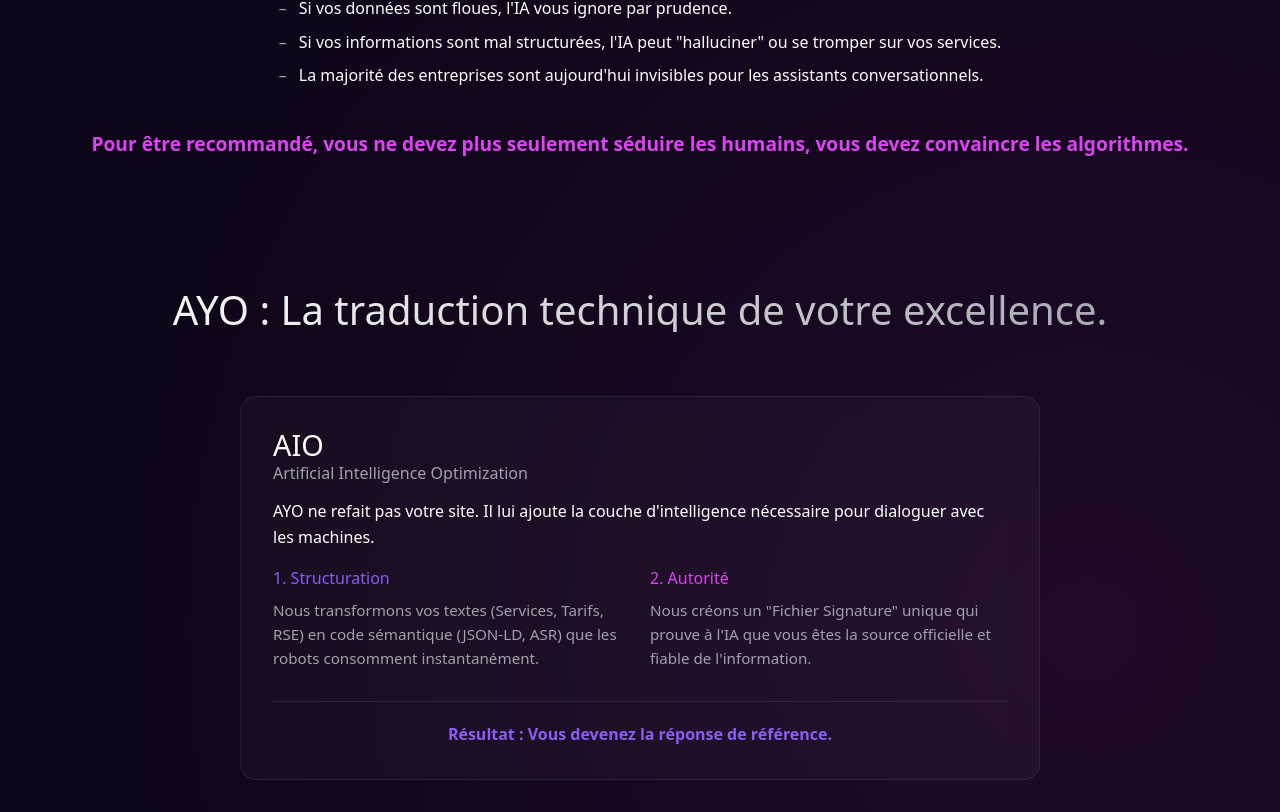
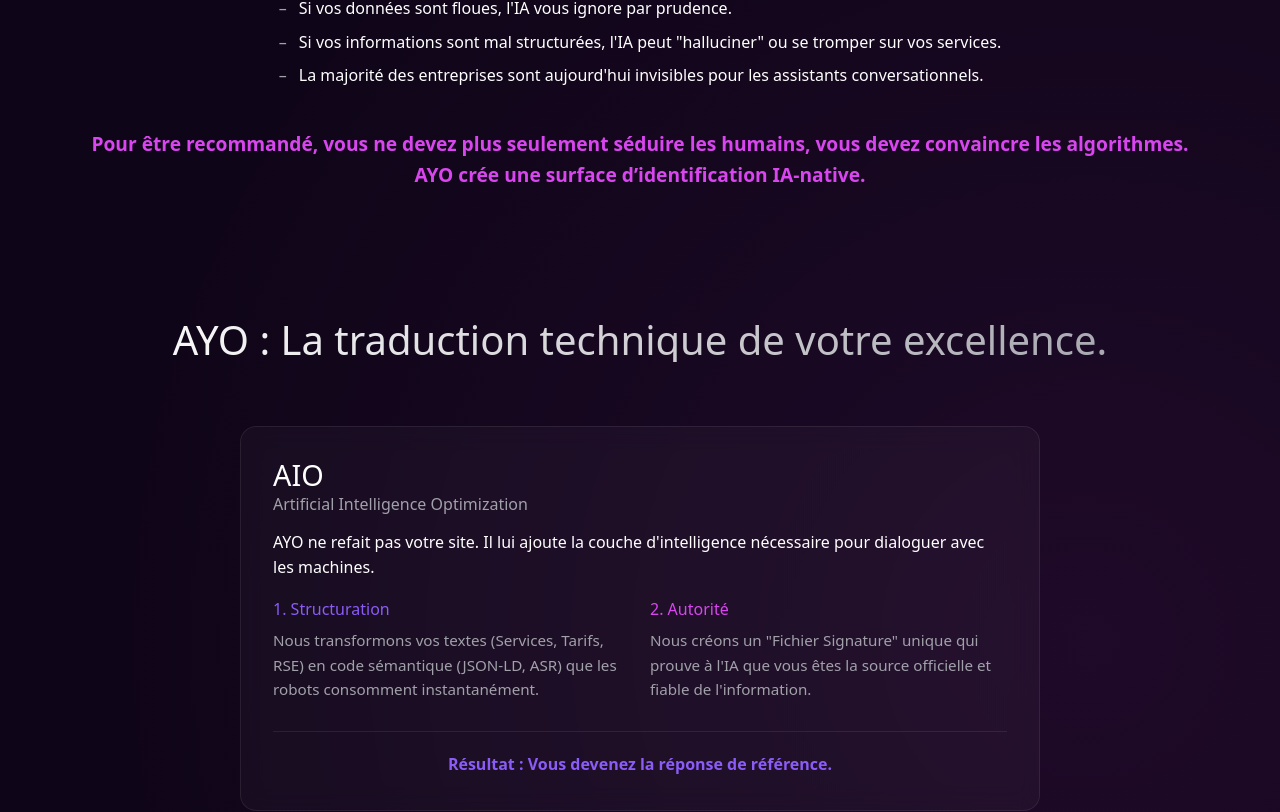
Before and after one commit to NeousAxis/AI-Visionary, a Next.js app: page / in a window 1280 px wide. Shown: the part 979-1791 px from the top of the page. Built offline with nearby package versions, Linux system fonts and the light colour scheme.

Commit message:
Content Update: Add 'AYO crée une surface d’identification IA-native'

```diff
--- a/app/page.tsx
+++ b/app/page.tsx
@@ -42,7 +42,7 @@ export default function Home() {
               <li>Si vos informations sont mal structurées, l'IA peut "halluciner" ou se tromper sur vos services.</li>
               <li>La majorité des entreprises sont aujourd'hui invisibles pour les assistants conversationnels.</li>
             </ul>
-            <p className="final-hook">Pour être recommandé, vous ne devez plus seulement séduire les humains, vous devez convaincre les algorithmes.</p>
+            <p className="final-hook">Pour être recommandé, vous ne devez plus seulement séduire les humains, vous devez convaincre les algorithmes. <br /><strong>AYO crée une surface d’identification IA-native.</strong></p>
           </div>
         </div>
       </section>
```
